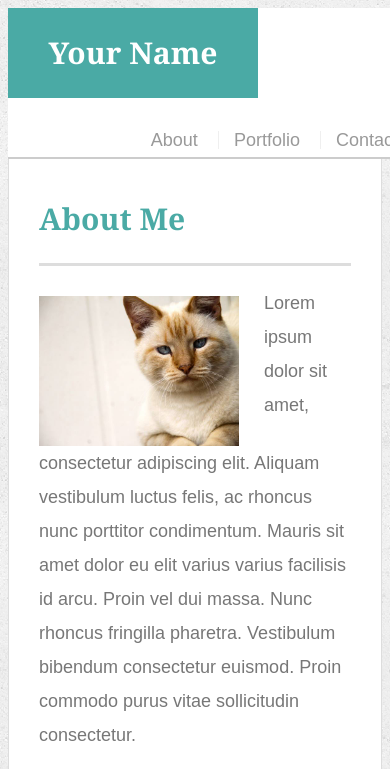
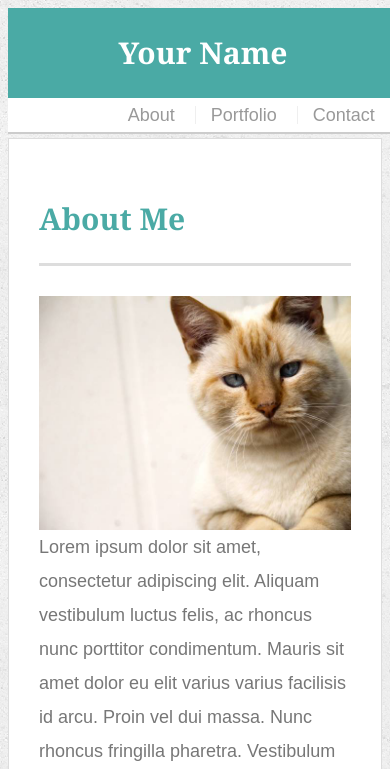
Before and after one commit to Shibby220/Responsive-Portfolio, a plain HTML site: page index.html in a window 390 px wide. Shown: the top 769 px of the page. Drawn offline with Linux system fonts and the light colour scheme.

Commit message:
completed responsive portfolio

```diff
--- a/assets/css/style.css
+++ b/assets/css/style.css
@@ -215,3 +215,64 @@ input[type=submit] {
   background: #4aaaa5;
   border: 0 none;
 }
+
+
+@media only screen and (max-width: 980px) {
+  #main-container {
+    width: 650px;
+    margin-left: 0px;
+    margin-bottom: 600px;
+  }
+
+  .wrapper {
+    margin-bottom: 500px;
+
+}
+
+#masthead {
+  width: 100;
+}
+
+}
+
+@media only screen and (max-width: 768px) {
+  #main-container{
+    width: 100%;
+  }
+
+  .wrapper {
+    margin-bottom: 500px;
+  }
+
+  #masthead {
+    width: 100;
+  }
+}
+
+@media only screen and (max-width: 600px) {
+  #main-container{
+    width: 100%;
+  }
+
+  .work{
+    width: 100%;
+  }
+
+  .auth-image{
+    width: 100%;
+  }
+
+  #logo{
+    width: 100%;
+  }
+
+  #masthead {
+    width: 100;
+  }
+
+  nav {
+    width: 100%;
+    margin: 0 auto;
+    padding-left: 23%;
+  }
+}
--- a/index.html
+++ b/index.html
@@ -3,6 +3,7 @@
 
 <head>
   <meta charset="UTF-8">
+  <meta name="viewport" content="width=device-width, initial-scale=1.0">
   <title>About | Your Name</title>
   <link rel="stylesheet" type="text/css" href="assets/css/style.css">
 </head>
@@ -20,6 +21,7 @@
     </div>
   </header>
 
+  <div class= "wrapper">
   <div id="main-container" class="container">
     <section class="main-section">
       <h1>About Me</h1>
@@ -35,12 +37,14 @@
     </section>
 
   </div>
+</div>
 
   <footer>
     <div class="container">
       Copyright &copy;
     </div>
   </footer>
+
 </body>
 
 </html>
```
Also changed, not shown: contact.html (+4 -0 lines), portfolio.html (+2 -0 lines).
